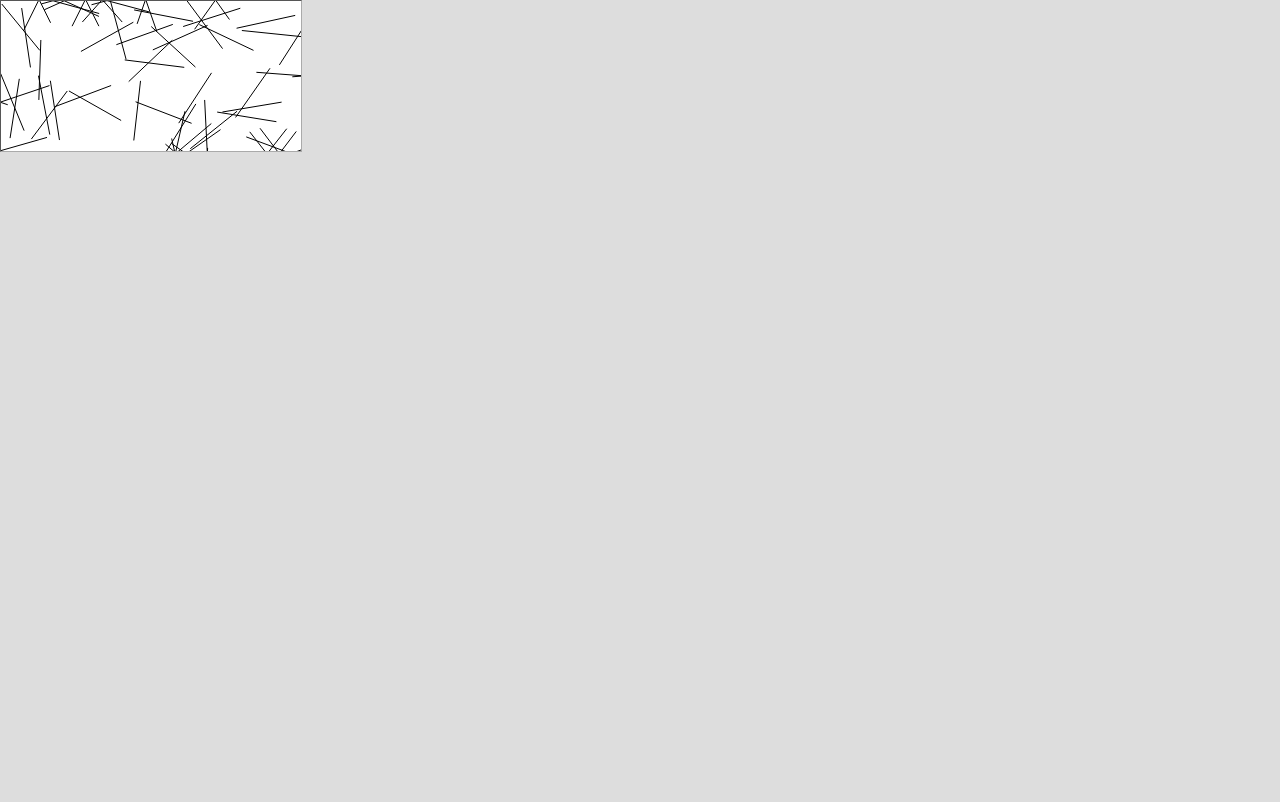
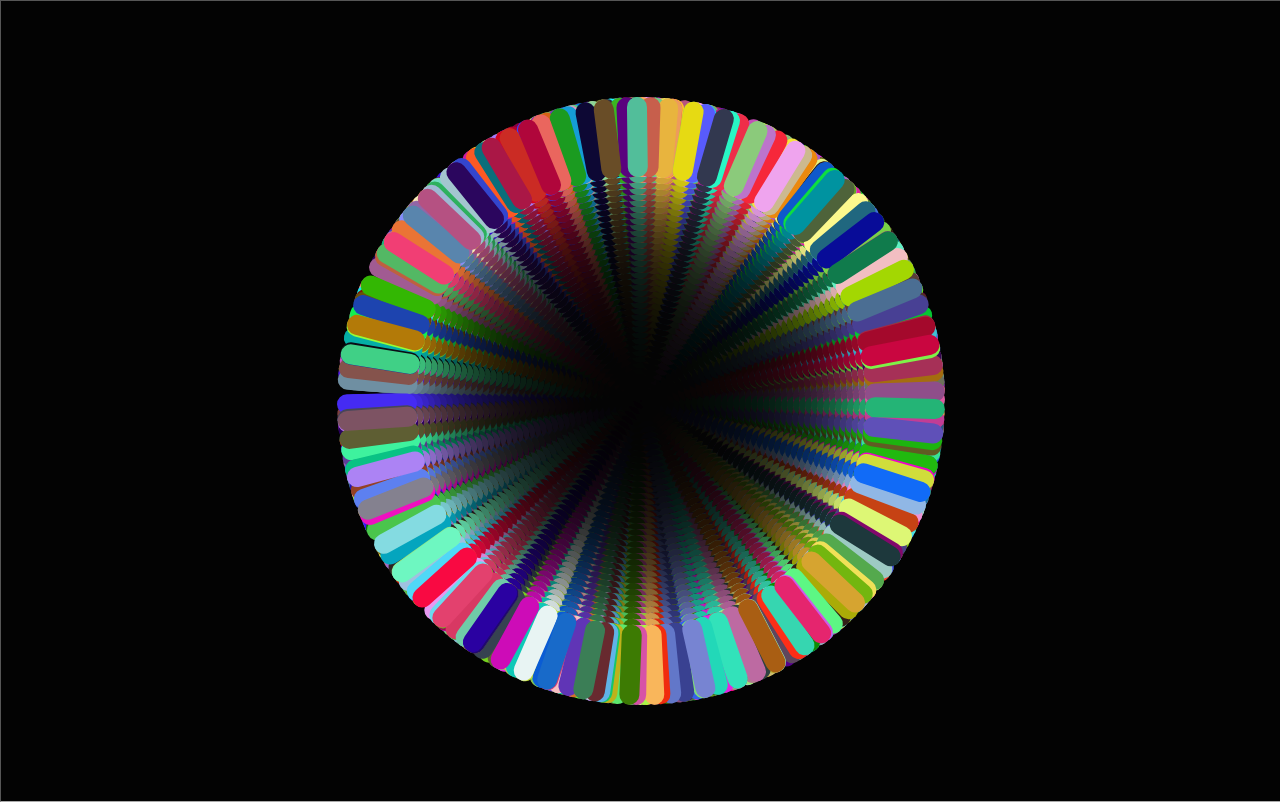
Before and after one commit to nithinmohan/nithinmohan.github.io, a plain HTML site: page canvas.html in a window 1280 px wide. Drawn offline with Linux system fonts and the light colour scheme; animation ran at ten frames a second.

Commit message:
works amazingly well now. need to add the reflecting on center circle

```diff
--- a/canvas.html
+++ b/canvas.html
@@ -9,6 +9,7 @@ margin: 0px;
 padding:0px;
 }
 #canvas {
+-webkit-transform-origin:50% 50%;
 margin: 0px;
 padding: 0px;
 position: absolute;
@@ -16,6 +17,7 @@ left: 0px;
 top: 0px;
 background: #ffffff;
 border: thin inset #aaaaaa;
+
 }
 </style>
 </head>
--- a/line.js
+++ b/line.js
@@ -1,12 +1,35 @@
 var canvas=$("#canvas")[0];
 var ctx=canvas.getContext('2d');
-var windowx=$("#canvas").width();
-var windowy=$("#canvas").height();
+canvas.width=$(window).width();
+canvas.height=$(window).height();
+var canvasw=canvas.width;
+var canvash=canvas.height;
 $cos=Math.cos;
 $sin=Math.sin;
 $pi=Math.PI;
-var lineobjects={};
+var lineobjects=[];
 
+// requestAnim shim layer by Paul Irish
+    window.requestAnimFrame = (function(){
+      return  window.requestAnimationFrame       ||
+              window.webkitRequestAnimationFrame ||
+              window.mozRequestAnimationFrame    ||
+              window.oRequestAnimationFrame      ||
+              window.msRequestAnimationFrame     ||
+              function(/* function */ callback, /* DOMElement */ element){
+                window.setTimeout(callback, 1000 / 60);
+              };
+    })();
+var getindex=function(line)
+{
+	var i=0;
+	for(var a in lineobjects)
+	{
+		if(lineobjects[a]==line)
+			return i;
+		i++;
+	}
+}
 var cos=function(angle)
 {
 return $cos(angle/180*$pi);
@@ -15,10 +38,34 @@ var sin=function(angle)
 {
 return $sin(angle/180*$pi);
 }
-var drawline=function(startx,starty,length,angle)
+var drawline=function(startx,starty,length,angle,color)
 {
+	/*var r = Math.random()*255>>0;
+	var g = Math.random()*255>>0;
+	var b = Math.random()*255>>0;
+	p = "rgba("+r+", "+g+", "+b+", 0.5)";
+	var gradient = ctx.createRadialGradient(p.x, p.y, 0, p.x, p.y, p.radius);
+		gradient.addColorStop(0, "white");
+		gradient.addColorStop(0.4, "white");
+		gradient.addColorStop(0.4, p);
+		gradient.addColorStop(1, "black");
+
+		ctx.fillStyle = gradient;*/
+		/*var grad= ctx.createLinearGradient(startx,starty,startx+cos(angle)*length,starty-sin(angle)*length);
+		grad.addColorStop(0, color1);
+		grad.addColorStop(0.5, color1);
+		//grad.addColorStop(0.2, "");
+		/*
+		grad.addColorStop(0.4, "yellow");
+		grad.addColorStop(0.6, "pink");
+		grad.addColorStop(0.8, "violet");*/
+		//grad.addColorStop(1, color2);
+
+	ctx.strokeStyle = color;
 	ctx.beginPath();
 	ctx.moveTo(startx,starty);
+	ctx.lineCap="round";
+	ctx.lineWidth=20;
 	ctx.lineTo(startx+cos(angle)*length,starty-sin(angle)*length);
     ctx.stroke();
     var end={
@@ -29,10 +76,12 @@ var drawline=function(startx,starty,length,angle)
 }
 var endcondition=function(x,y)
 {
-	if(x<0 || x>302)
+	if(x<0 || x>canvasw)
 		return 1;
-	else if(y<0 || y>152)
+	else if(y<0 || y>canvash)
 		return 2;
+	/*else if(x*x+y*y<60000)
+		return 4;*/
 }
 var line=Class.extend({
 	 startx:0,
@@ -40,18 +89,30 @@ var line=Class.extend({
 	 linelength:0,
 	 angle:0,
 	 maxlength:60,
-	 speed:2,
+	 speed:6,
 	 endreached:false,
 	 interval:null,
 	 arrayarrayindex:0,
+	 endx:0,
+	 endy:0,
+	 linecolor:0,
+	 changeangle:function(newang)
+	 {
+	 	this.angle=newang;
+	 },
 	init:function(constructor,arrayindex){
 		if(!constructor)
 		{
-	this.startx=Math.random()*windowx>>0;
-	this.starty=Math.random()*windowy>>0;
+	this.startx=canvasw/2;//Math.random()*canvasw>>0;
+	this.starty=canvash/2;//Math.random()*canvash>>0;
 	//this.linelength=Math.random()*20+20;
 	this.angle=Math.random()*360;
 	this.arrayindex=arrayindex;
+	var r = Math.random()*255>>0;
+	var g = Math.random()*255>>0;
+	var b = Math.random()*255>>0;
+	var p = "rgba("+r+", "+g+", "+b+", 1)";
+	this.linecolor=p;
 	}
 	else
 	{
@@ -60,36 +121,38 @@ var line=Class.extend({
 		//this.linelength=constructor.linelength;
 		if(constructor.angle)
 		this.angle=constructor.angle;
+		this.linecolor=constructor.linecolor;
 	}
-	var that=this;
-	this.interval=setInterval(function(){that.animate()},25);
+	//this.interval=setInterval(function(){that.animate()},25);
 	//
   //	alert("sdf");
 	},
 
-	 animate:function(){
+	 draw:function(){
 	//alert(this.starty);
 	//ctx.clearRect(0,0,canvas.width,canvas.height);
-    console.log(this.startx,this.starty,this.length,this.angle,this.angle/180*$pi,this.arrayindex);
+    //console.log(this.startx,this.starty,this.length,this.angle,this.angle/180*$pi,this.arrayindex);
 	var end;
 	if(this.endreached)
 	{
 		this.startx+=cos(this.angle)*this.speed;
 		this.starty-=sin(this.angle)*this.speed;
 		this.linelength-=this.speed;
-		end=drawline(this.startx,this.starty,this.linelength,this.angle);
+		end=drawline(this.startx,this.starty,this.linelength,this.angle,this.linecolor);
 	}
 	else if(this.linelength>this.maxlength)
 	{
 		this.startx+=cos(this.angle)*this.speed;
 		this.starty-=sin(this.angle)*this.speed;
-		end=drawline(this.startx,this.starty,this.maxlength,this.angle);
+		end=drawline(this.startx,this.starty,this.maxlength,this.angle,this.linecolor);
 	}
 	else
 	{
 		this.linelength+=this.speed;
-		end=drawline(this.startx,this.starty,this.linelength,this.angle);
+		end=drawline(this.startx,this.starty,this.linelength,this.angle,this.linecolor);
 	}
+	this.endx=end.x;
+	this.endy=end.y;
 	var endstate=endcondition(end.x,end.y);
 	if(endstate && this.endreached==false)
 	{
@@ -99,7 +162,8 @@ var line=Class.extend({
 		var constructor={
 			startx:end.x,
 			starty:end.y,
-			angle:180-this.angle
+			angle:180-this.angle,
+			linecolor:this.linecolor
 		}
 	}
 		else if(endstate==2)
@@ -107,16 +171,29 @@ var line=Class.extend({
 			var constructor={
 			startx:end.x,
 			starty:end.y,
-			angle:360-this.angle
+			angle:360-this.angle,
+			linecolor:this.linecolor
 		}
 		}
+		else if(endstate==3)
+		{
+			var tangentangle=Math.atan2(end.x,end.y)/$pi*180;
+			var constructor=
+			{
+				startx:end.x,
+			starty:end.y,
+			angle:2*tangentangle-this.angle,
+			linecolor:this.linecolor
+			}
+		}
 		var line1=new line(constructor,this.arrayindex);
+		lineobjects.push(line1);
+		//console.log(getindex(line1));
 		//console.log("*****"+this.arrayindex);
 	}
 	if(endstate==endcondition(this.startx,this.starty) && this.endreached==true)
 	{
-		clearInterval(this.interval);
-
+		lineobjects.splice(getindex(this),1);
 		/*var constructor={
 			startx:this.startx,
 			starty:this.starty,
@@ -129,16 +206,62 @@ var line=Class.extend({
 	}
 }
 })
+var animate=function()
+{
+	requestAnimFrame(animate);
+	//\ctx.clearRect(0,0,canvas.width,canvas.height);
+	//ctx.globalCompositeOperation = 'destination-out';
+	// decrease the alpha property to create more prominent trails
+	ctx.fillStyle = 'rgba(0, 0, 0, 0.1)';
+	ctx.fillRect( 0, 0, canvasw, canvash );
+	// change the composite operation back to our main mode
+	// lighter creates bright highlight points as the fireworks and particles overlap each other
+	//ctx.globalCompositeOperation = 'lighter';
+		//ctx.globalCompositeOperation = "lighter";
+
+
+		for(var i in lineobjects)
+		{
+			lineobjects[i].draw();
+		}
+}
+$('body').click(function(e){
+	//alert("dsf");
+	for(var i in lineobjects)
+		{
+			k=lineobjects[i];
+
+			if(!k.endreached)
+			{
+				newangle=(Math.atan2((k.starty-e.pageY),(e.pageX-k.startx))/$pi*180);
+			console.log(newangle);
+				k.changeangle(newangle);
+			}
+		}
+})
+/*$('body').mousedown(function(e){
+	//alert("dsf");
+	for(var i in lineobjects)
+		{
+			k=lineobjects[i];
+
+			if(!k.endreached)
+			{
+				newangle=(Math.random()*360);
+			console.log(newangle);
+				k.changeangle(newangle);
+			}
+		}
+})*/
 var gameloop=function()
 {
-	setInterval(function()
-	{
-		ctx.clearRect(0,0,canvas.width,canvas.height);
-	},50)
-for(i=0;i<50;i++)
+for(i=0;i<600;i++)
 {
- lineobjects[i]=new line(null,i);
+ var line1=new line(null,i);
+ lineobjects.push(line1);
 }
+ctx.lineWidth=5;
+	requestAnimFrame(animate);
 }
 gameloop();
 /*ctx.beginPath();
```
